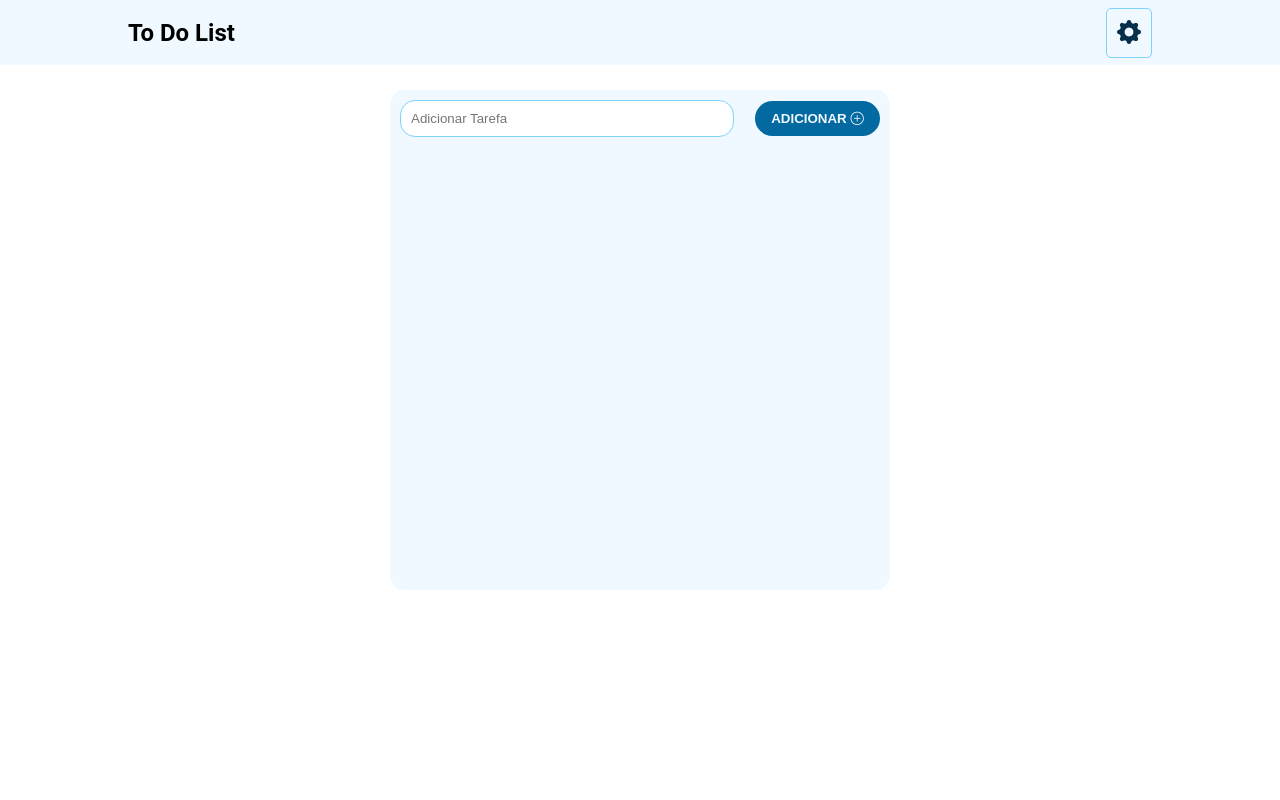
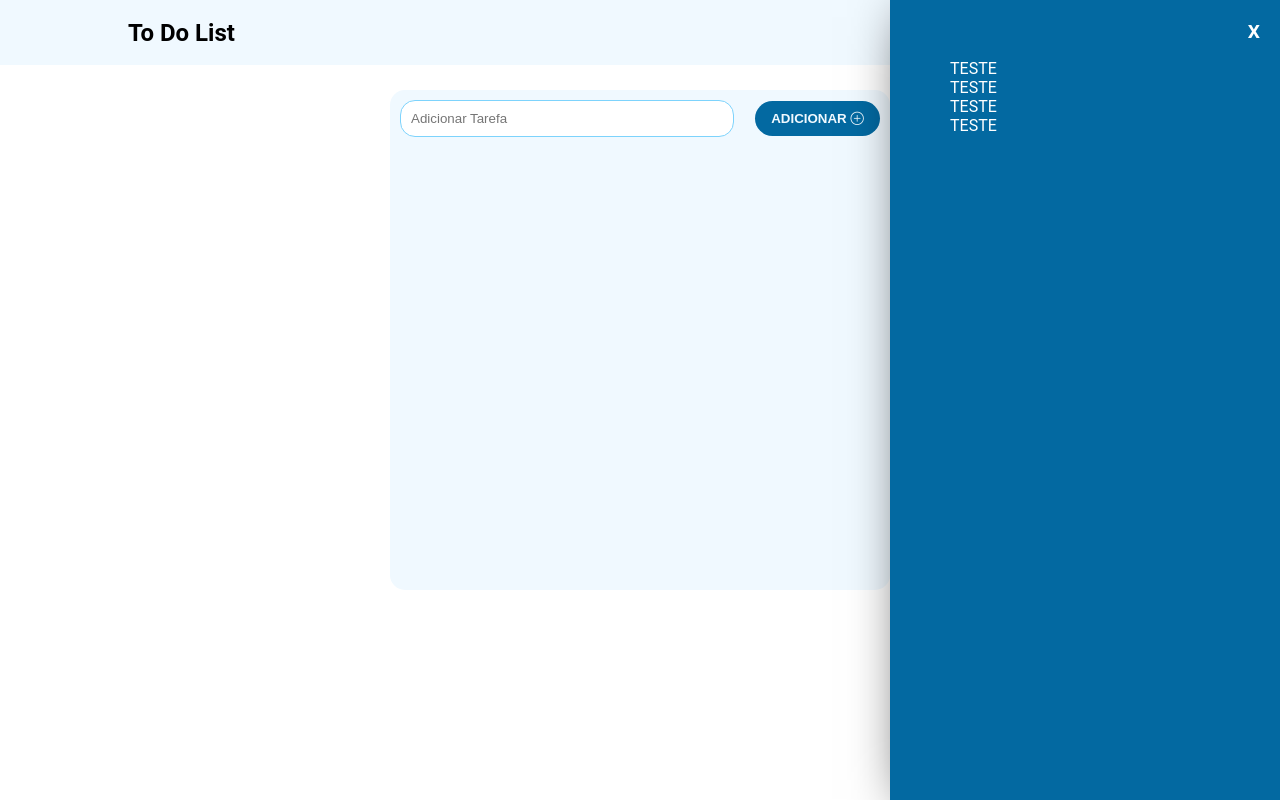
Before and after one commit to lucasvida/todolist, a plain HTML site: page index.html in a window 1280 px wide. Both pictures are taken after a click on the button 1129 px from the left and 32 px from the top of the page. Drawn offline with nearby package versions, Linux system fonts and the light colour scheme.

Commit message:
Inclusão do Menu Off Canvas

```diff
--- a/assets/css/style.css
+++ b/assets/css/style.css
@@ -27,6 +27,7 @@ ul{
     --border-color:#7dd3fc;
     --primary-font: 'Roboto', sans-serif;
     --secundary-font: 'Helvetica' sans-serif;
+    --color-mode: dark;
 }
 
 
@@ -90,6 +91,33 @@ ul{
         padding: 10px;
     }
 
+    .menu-offcanvas{
+        width: 350px;
+        height: 100vh;
+        background-color: var(--btn-primary-color);
+        color: var(--backgrond-color);
+        position: fixed;
+        top:0;
+        right: 0;
+        margin-right: -500px;
+        padding: 20px;
+        transition: 0.3s;
+        display: flex;
+        flex-direction: column;
+        z-index: 1;
+        -webkit-box-shadow: -5px -12px 55px -29px rgba(0,0,0,1);
+        -moz-box-shadow: -5px -12px 55px -29px rgba(0,0,0,1);
+        box-shadow: -5px -12px 55px -29px rgba(0,0,0,1);
+    }
+
+    .close{
+        font-size: 1.2em;
+        font-weight: bold;
+        display: flex;
+        justify-content: flex-end;
+        cursor: pointer;
+    }
+
     input[type="text"]{
         padding: 10px;
         border-radius: 15px;
@@ -108,3 +136,23 @@ ul{
     }
 
 }
+
+/* Base (light mode) styles */
+
+@media screen and (prefers-color-scheme: dark ) {
+
+    :root{
+        --backgrond-color: black;
+        --primary-color: #0ea5e9;
+        --secundary-color:#f0f9ff;
+        --btn-primary-color:#0369a1;
+        --border-color:#7dd3fc;
+        --primary-font: 'Roboto', sans-serif;
+        --secundary-font: 'Helvetica' sans-serif;
+        --color-mode: dark;
+    }
+
+    body{
+        background-color: var(--backgrond-color);
+    }
+}
--- a/assets/js/script.js
+++ b/assets/js/script.js
@@ -56,3 +56,20 @@ function checkItem() {
     });
   }
 }
+
+
+/* Menu Off-Canvas */
+
+const config = document.querySelector(".btn-config");
+const menuOfCanvas = document.querySelector(".menu-offcanvas");
+
+config.addEventListener("click", ()=>{
+    menuOfCanvas.style.marginRight = 0;
+})
+
+
+const close = document.querySelector(".close");
+
+close.addEventListener("click", ()=>{
+  menuOfCanvas.style.marginRight = "-500px";
+})
--- a/index.html
+++ b/index.html
@@ -35,6 +35,15 @@
                 </div>
             </div>
         </div>
+        <div class="menu-offcanvas">
+            <div class="close"> X </div>
+            <ul>
+                <li>TESTE</li>
+                <li>TESTE</li>
+                <li>TESTE</li>
+                <li>TESTE</li>
+            </ul>
+        </div>
     </main>
 
     <footer>
```
